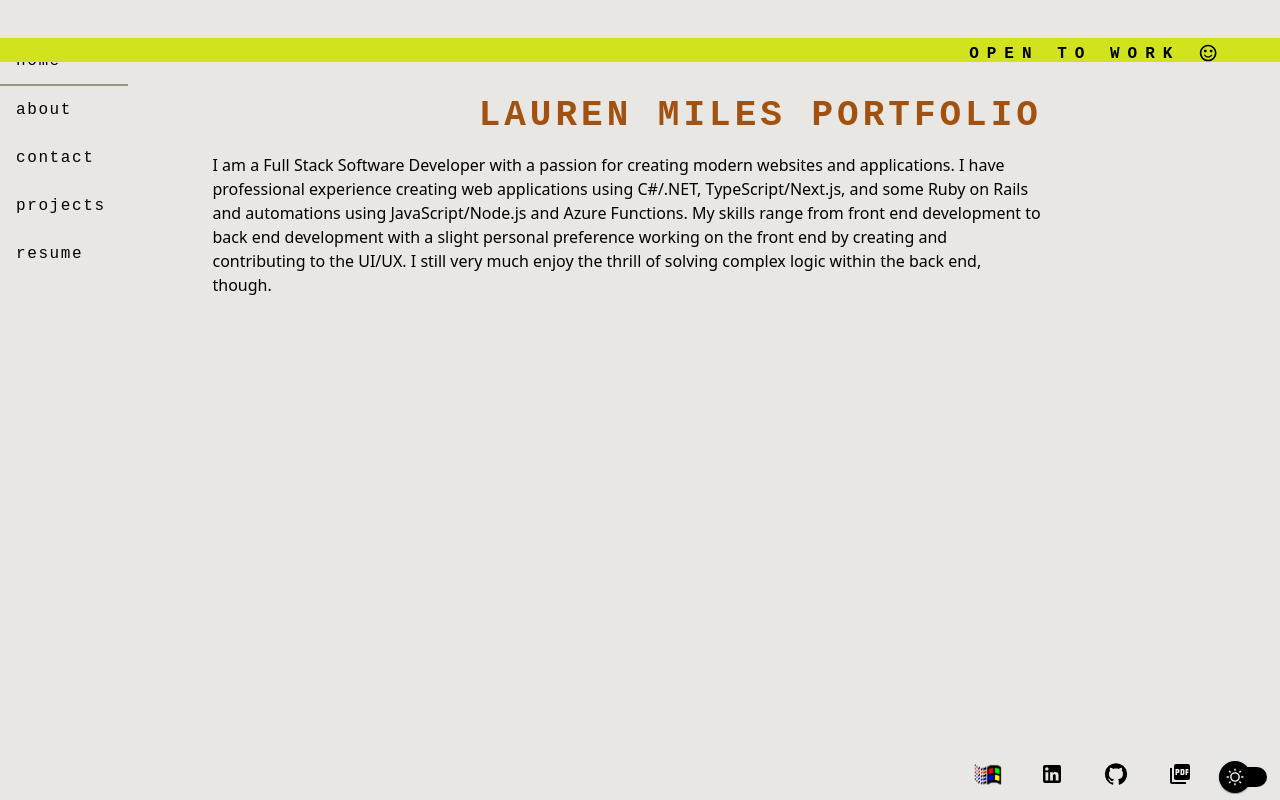
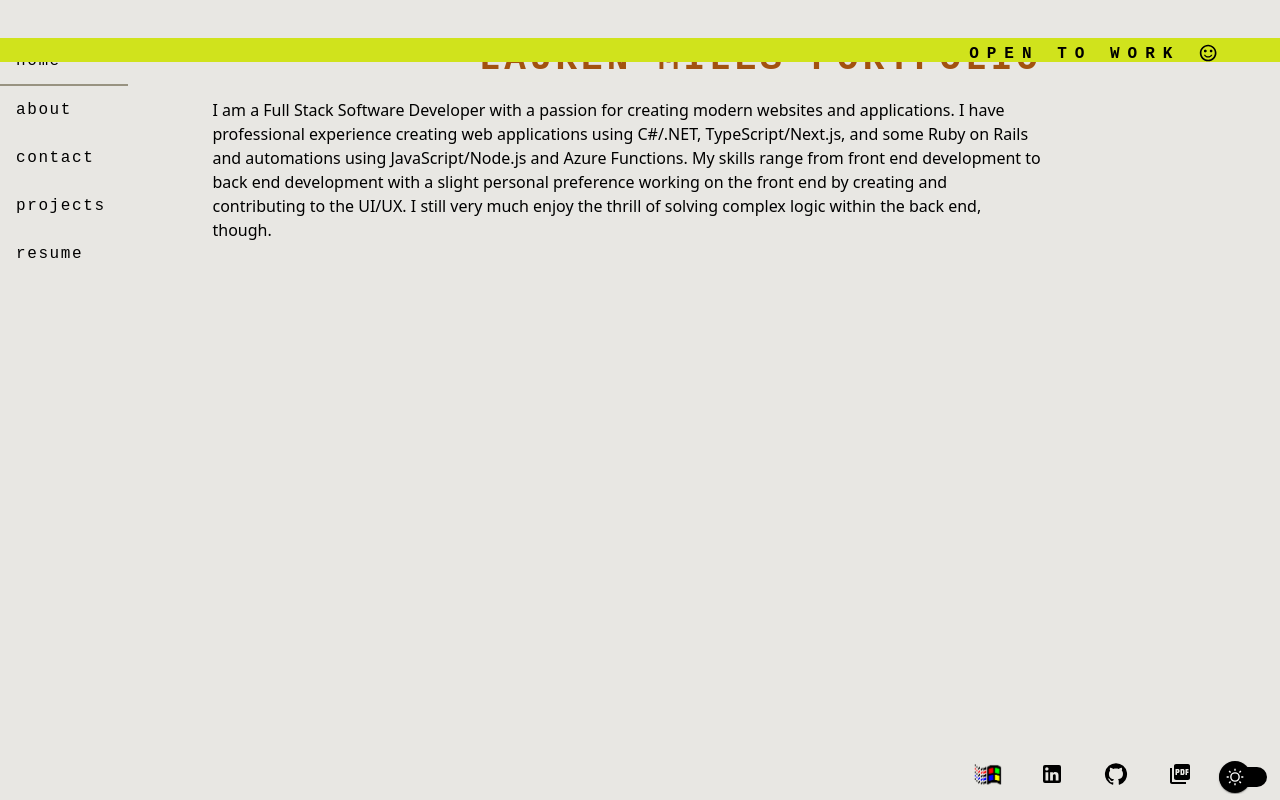
Before and after one commit to laurenmilesdev/portfolio, a Next.js app: page / in a window 1280 px wide. Built offline with nearby package versions, Linux system fonts and the light colour scheme; a web font is replaced by a local one.

Commit message:
Removed padding

```diff
--- a/src/components/portfolio/pages/Page.module.css
+++ b/src/components/portfolio/pages/Page.module.css
@@ -1,7 +1,6 @@
 .page-container {
   display: flex;
   flex-direction: column;
-  padding-top: 6%;
   padding-left: 5%;
   padding-right: 5%;
   color: var(--font-color);
```
